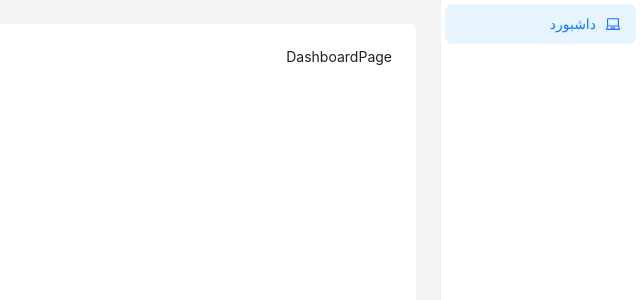
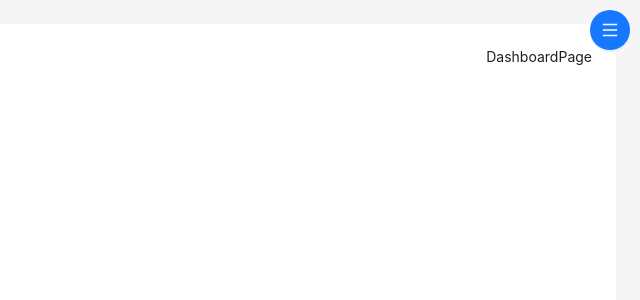
Before and after one commit to iliakhosravi/ferez_crm_dashboard, a React (Vite) app: page / in a window 1280 px wide. Shown: the top 300 px of the page, without its empty margins (640-1280 px from the left). Built offline with nearby package versions, Linux system fonts and the light colour scheme.

Commit message:
feat: add routes and layout

```diff
--- a/src/hooks/index.ts
+++ b/src/hooks/index.ts
@@ -1 +1,3 @@
+export { default as useBrand } from "./useBrand";
+export { default as useCategory } from "./useCategory";
 export { default as useUser } from "./useUser";
--- a/src/layouts/MainLayout.tsx
+++ b/src/layouts/MainLayout.tsx
@@ -1,15 +1,14 @@
-import { Layout, Menu, MenuProps, theme } from "antd";
-import { FC, ReactNode } from "react";
+import { Button, Drawer, Layout, Menu, MenuProps, theme } from "antd";
+import { FC, ReactNode, useState } from "react";
 import { useLocation, useNavigate } from "react-router-dom";
 import mainRoutes from "../routers/mainRoutes";
+import { MenuOutlined } from "@ant-design/icons";
 
-const { Content, Sider } = Layout;
+const { Content } = Layout;
 
 interface iMainLayoutProps {
   children: ReactNode;
 }
-
-const items: MenuProps["items"] = mainRoutes;
 
 const MainLayout: FC<iMainLayoutProps> = ({ children }) => {
   const {
@@ -20,21 +19,66 @@ const MainLayout: FC<iMainLayoutProps> = ({ children }) => {
 
   const location = useLocation();
 
+  const [drawerIsOpen, setDrawerIsOpen] = useState<boolean>(false);
+
+  const openDrawer = () => {
+    setDrawerIsOpen(true);
+  };
+
+  const closeDrawer = () => {
+    setDrawerIsOpen(false);
+  };
+
   const handleMenuItemSelect: MenuProps["onSelect"] = ({ key }) => {
+    closeDrawer();
+    if (key === "logout") {
+      localStorage.removeItem("token");
+      navigate("/login");
+      return;
+    }
     navigate(key);
   };
 
   return (
     <Layout dir="rtl" style={{ minHeight: "100vh" }}>
-      <Sider width={200} style={{ background: colorBgContainer }}>
+      <Drawer
+        closable={false}
+        placement="right"
+        open={drawerIsOpen}
+        onClose={closeDrawer}
+        width={250}
+      >
         <Menu
           mode="inline"
           selectedKeys={[location.pathname.slice(1)]}
           style={{ height: "100%" }}
-          items={items}
           onSelect={handleMenuItemSelect}
-        />
-      </Sider>
+        >
+          {mainRoutes.map((route) => (
+            <Menu.Item
+              key={route.key}
+              icon={route.icon}
+              danger={route.key === "logout"}
+            >
+              {route.label}
+            </Menu.Item>
+          ))}
+        </Menu>
+      </Drawer>
+      <Button
+        onClick={openDrawer}
+        size="large"
+        type="primary"
+        style={{
+          position: "absolute",
+          top: 10,
+          right: 10,
+          zIndex: 1000,
+        }}
+        shape="circle"
+      >
+        <MenuOutlined />
+      </Button>
       <Layout style={{ padding: "24px" }}>
         <Content
           style={{
--- a/src/pages/index.ts
+++ b/src/pages/index.ts
@@ -1,2 +1,4 @@
+export { default as CategoriesPage } from "./CategoriesPage";
 export { default as DashboardPage } from "./DashboardPage";
 export { default as LoginPage } from "./LoginPage";
+export { default as ProductsPage } from "./ProductsPage";
--- a/src/routers/mainRoutes.tsx
+++ b/src/routers/mainRoutes.tsx
@@ -1,7 +1,12 @@
-import { LaptopOutlined } from "@ant-design/icons";
+import {
+  FolderOutlined,
+  InfoCircleOutlined,
+  ProductOutlined,
+  LogoutOutlined,
+} from "@ant-design/icons";
 import { createElement, ReactNode } from "react";
 import { RouteObject } from "react-router-dom";
-import { DashboardPage } from "../pages";
+import { CategoriesPage, DashboardPage, ProductsPage } from "../pages";
 
 type iRoute = RouteObject & { label: string; key: string; icon?: ReactNode };
 
@@ -9,8 +14,25 @@ const mainRoutes: iRoute[] = [
   {
     key: "",
     element: <DashboardPage />,
-    label: "داشبورد",
-    icon: createElement(LaptopOutlined),
+    label: "اطلاعات برند",
+    icon: createElement(InfoCircleOutlined),
+  },
+  {
+    key: "products",
+    element: <ProductsPage />,
+    label: "محصولات",
+    icon: createElement(ProductOutlined),
+  },
+  {
+    key: "categories",
+    element: <CategoriesPage />,
+    label: "دسته بندی ها",
+    icon: createElement(FolderOutlined),
+  },
+  {
+    key: "logout",
+    label: "خروج",
+    icon: createElement(LogoutOutlined),
   },
 ];
 
```
